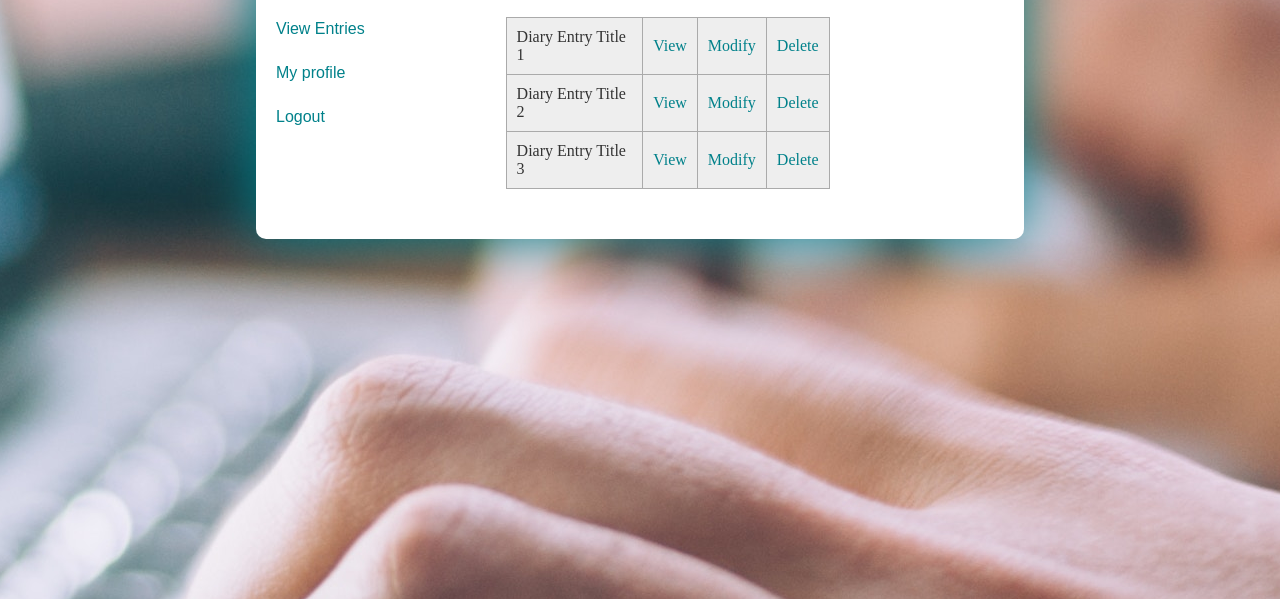
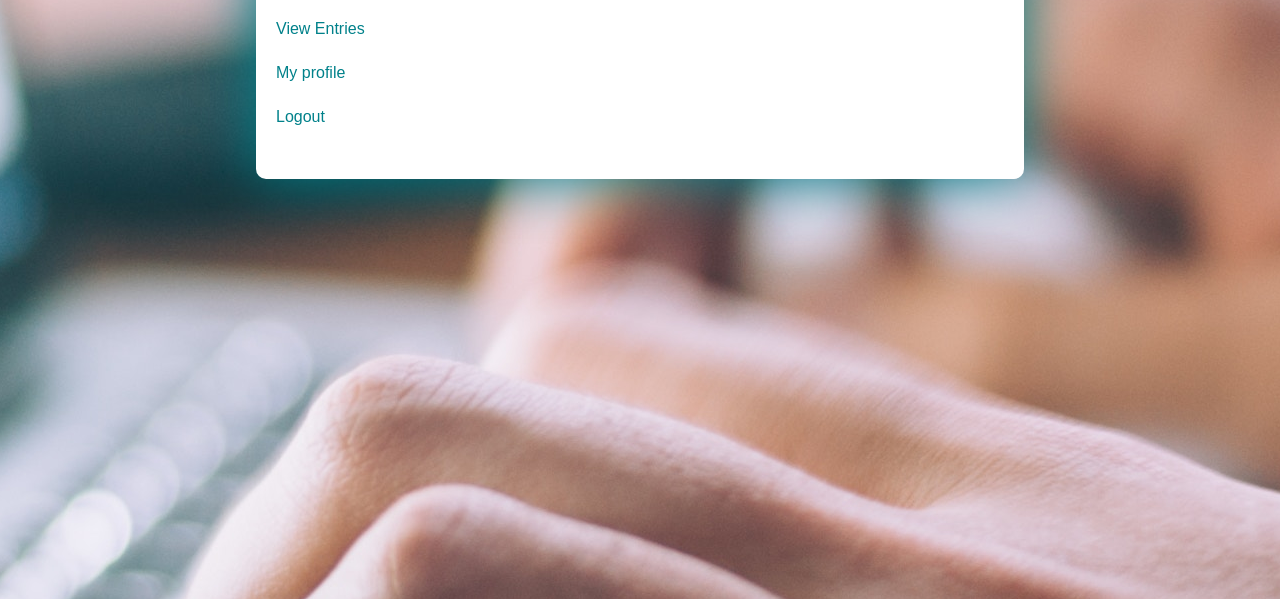
Before and after one commit to kingluko/mydiary, a plain HTML site: page diary/templates/diary-entries.html in a window 1280 px wide. Shown: the part 201-800 px from the top of the page. Drawn offline with Linux system fonts and the light colour scheme; no server answers; a web font is replaced by a local one.

Commit message:
Remove sample table data

```diff
--- a/diary/templates/diary-entries.html
+++ b/diary/templates/diary-entries.html
@@ -28,24 +28,6 @@
                 <div class="entries">
                     <!-- ENTRIES TABLE -->
                     <table class="entriestable">
-                            <tr>
-                                <td>Diary Entry Title 1</td>
-                                <td><a href="entry.html">View</a></td>
-                                <td><a href="new-entry.html">Modify</a></td>
-                                <td><a href="">Delete</a></td>
-                            </tr>
-                            <tr>
-                                <td>Diary Entry Title 2</td>
-                                <td><a href="entry.html">View</a></td>
-                                <td><a href="new-entry.html">Modify</a></td>
-                                <td><a href="">Delete</a></td>
-                            </tr>
-                            <tr>
-                                <td>Diary Entry Title 3</td>
-                                <td><a href="entry.html">View</a></td>
-                                <td><a href="new-entry.html">Modify</a></td>
-                                <td><a href="">Delete</a></td>
-                            </tr>
                     </table>
                 </div>
             </div>
```
